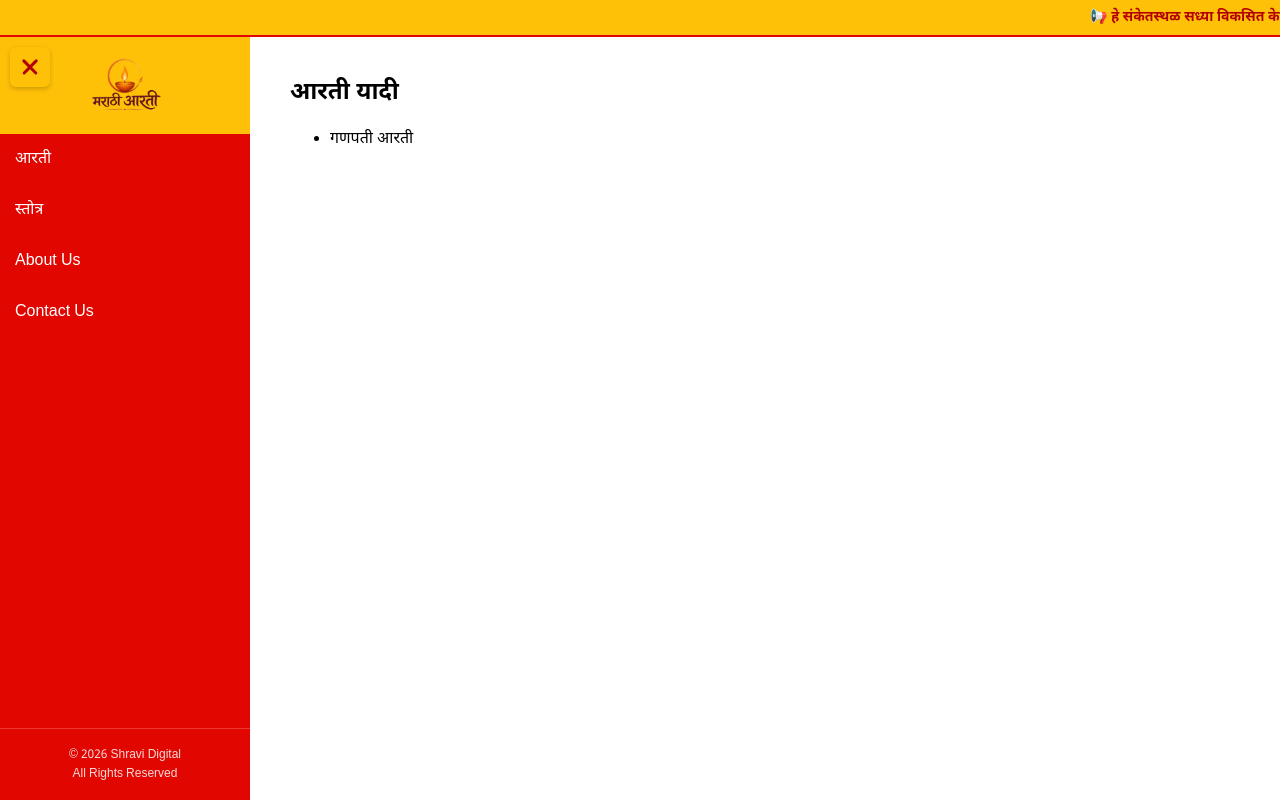
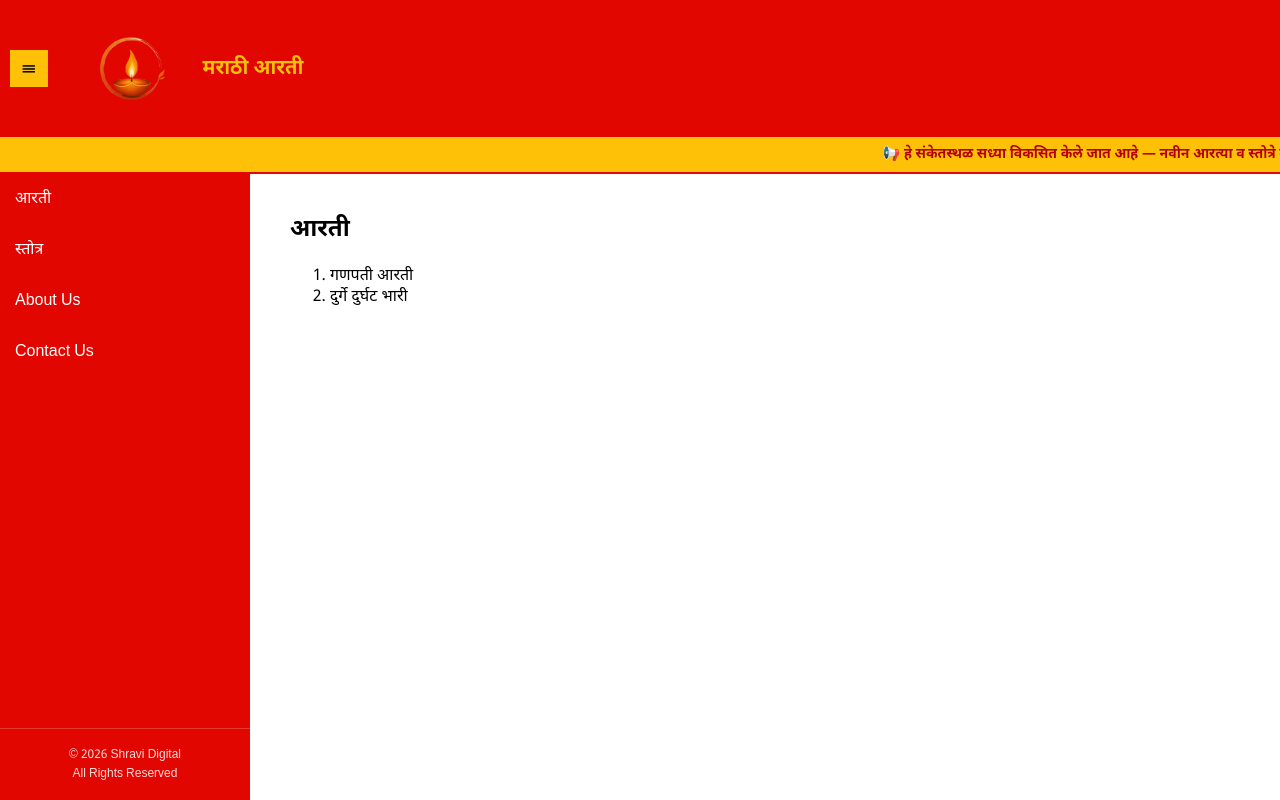
Before and after one commit to shirish-d/SampleReactApp, a React (Create React App) app: page / in a window 1280 px wide. Built offline with nearby package versions, Linux system fonts and the light colour scheme.

Commit message:
feat: update Marathi translations and enhance logo integration in Navbar

```diff
--- a/public/index.html
+++ b/public/index.html
@@ -8,9 +8,9 @@
     <meta name="theme-color" content="#E10600" />
     <meta
       name="description"
-      content="आरती आणि स्तोत्र संग्रह"
+      content="मराठी आरती आणि स्तोत्र संग्रह"
     />
-    <title>आरती संग्रह</title>
+    <title>मराठी आरती</title>
   </head>
   <body>
     <noscript>You need to enable JavaScript to run this app.</noscript>
--- a/src/App.tsx
+++ b/src/App.tsx
@@ -2,6 +2,7 @@ import React, { useState } from "react";
 import Sidebar from "./components/Sidebar";
 import AratiPage from "./pages/AratiPage";
 import "./styles.css";
+import Navbar from "./components/Navbar";
 
 const App: React.FC = () => {
   const [menu, setMenu] = useState("Arati");
@@ -19,13 +20,14 @@ const App: React.FC = () => {
 
   return (
     <div className="app-container">
+      <Navbar onToggleMenu={() => setIsOpen(!isOpen)} />
       <div className="ticker-banner">
         <div className="ticker-text">
           📢 हे संकेतस्थळ सध्या विकसित केले जात आहे — नवीन आरत्या व स्तोत्रे लवकरच जोडली जातील.
         </div>
       </div>
       <div className="app">
-        <button
+        {/* <button
           className={`toggle-btn ${isOpen ? "open" : ""}`}
           onClick={() => setIsOpen(!isOpen)}
           aria-label="Toggle Menu"
@@ -33,7 +35,7 @@ const App: React.FC = () => {
           <span className="hamburger-bar"></span>
           <span className="hamburger-bar"></span>
           <span className="hamburger-bar"></span>
-        </button>
+        </button> */}
         <Sidebar isOpen={isOpen} onSelectMenu={setMenu} />
         <div className="content">{renderPage()}</div>
       </div>
--- a/src/components/AratiList.tsx
+++ b/src/components/AratiList.tsx
@@ -8,14 +8,15 @@ interface AratiListProps {
 const AratiList: React.FC<AratiListProps> = ({ aratis, onSelectArati }) => {
   return (
     <div>
-      <h2>आरती यादी</h2>
-      <ul>
-        {aratis.map((name) => (
+      <h2>आरती</h2>
+      <ol>
+        {aratis.map((name) =>
+        (
           <li key={name} onClick={() => onSelectArati(name)}>
             {name}
           </li>
         ))}
-      </ul>
+      </ol>
     </div>
   );
 };
--- a/src/components/Navbar.css
+++ b/src/components/Navbar.css
@@ -2,8 +2,25 @@
   display: flex;
   align-items: center;
   background-color: #E10600;
-  color: white;
+  color: #FFC107;
   padding: 10px;
+}
+
+.navbar .logo {
+  padding: 15px 20px;
+  text-align: center;
+  display: flex;
+  justify-content: center;
+  align-items: center;
+}
+
+.navbar .logo .logo-img {
+  max-width: 100px;
+  max-height: 100px;
+  width: auto;
+  height: auto;
+  object-fit: contain;
+  display: block;
 }
 
 .menu-toggle {
--- a/src/components/Navbar.tsx
+++ b/src/components/Navbar.tsx
@@ -11,7 +11,14 @@ const Navbar: React.FC<NavbarProps> = ({ onToggleMenu }) => {
       <button className="menu-toggle" onClick={onToggleMenu}>
         ☰
       </button>
-      <h1 className="navbar-title">आरती अॅप</h1>
+      <div className="logo">
+        <img
+          src={`${process.env.PUBLIC_URL}/MarathiArati_small_logo.png`}
+          alt="Marathi Arati Logo"
+          className="logo-img"
+        />
+      </div>
+      <h1 className="navbar-title">मराठी आरती</h1>
     </nav>
   );
 };
--- a/src/components/Sidebar.css
+++ b/src/components/Sidebar.css
@@ -13,24 +13,6 @@
 
 .sidebar.open {
   margin-left: 0; /* Visible when open */
-}
-
-.sidebar .logo {
-  padding: 15px 20px;
-  background-color: #FFC107; /* Yellow theme */
-  text-align: center;
-  display: flex;
-  justify-content: center;
-  align-items: center;
-}
-
-.sidebar .logo .logo-img {
-  max-width: 100px;
-  max-height: 100px;
-  width: auto;
-  height: auto;
-  object-fit: contain;
-  display: block;
 }
 
 .sidebar ul {
--- a/src/components/Sidebar.tsx
+++ b/src/components/Sidebar.tsx
@@ -9,13 +9,6 @@ interface SidebarProps {
 const Sidebar: React.FC<SidebarProps> = ({ isOpen, onSelectMenu }) => {
   return (
     <div className={`sidebar ${isOpen ? "open" : ""}`}>
-      <div className="logo">
-        <img
-          src={`${process.env.PUBLIC_URL}/MarathiArati_logo.png`}
-          alt="Marathi Arati Logo"
-          className="logo-img"
-        />
-      </div>
       <ul>
         <li onClick={() => onSelectMenu("Arati")}>आरती</li>
         <li onClick={() => onSelectMenu("Stotra")}>स्तोत्र</li>
--- a/src/data/aratis.ts
+++ b/src/data/aratis.ts
@@ -1,7 +1,42 @@
 export const ARATIS: Record<string, string> = {
-  "गणपती आरती": `
-  सुखकर्ता दुःखहर्ता वार्ता विघ्नाची।
-  नुरवी पुरवी प्रेम कृपा जयाची॥
+  "गणपती आरती":
+  `
+  सुखकर्ता दुःखहर्ता वार्ता विघ्नाची ।
+  नुरवी पुरवी प्रेम कृपा जयाची ॥
+  सर्वांगी सुंदर उटि शेंदुराची ।
+  कंठी झळके माळ मुक्ताफळांची ॥१॥
+
+  जय देव जय देव जय मंगलमूर्ती ।
+  दर्शनमात्रे मनकामना पुरती ॥ध्रु॥
+
+  रत्नखचित फरा तुज गौरीकुमरा ।
+  चंदनाची उटी कुंकुमकेशरा ॥
+  हिरेजडीत मुकुुट शोभतो बरा ।
+  रुणझुणती नूपरें चरणीं घागरिया ॥२॥
+
+  लंबोदर पीतांबर फणिवरबंधना ।
+  सरळ सोंड वक्रतुंड त्रिनयना ॥
+  दास रामाचा वाट पाहे सदना ।
+  संकटीं पावावें निर्वाणीं रक्षावें सुरवर वंदना ॥ ३ ॥
   `,
-  // Add more aratis here...
+  "दुर्गे दुर्घट भारी":
+  `
+  दुर्गे दुर्घट भारी तुजविण संसारी ।
+  अनाथनाथे अंबे करुणा विस्तारी ।।
+  वारी वारी जन्ममरणाते वारी ।
+  हारी पडलो आता संकट निवारी ।। १ ।।
+
+  जय देवी जय देवी महिषासुरमथनी ।
+  सुरवरईश्वर-वरदे तारक संजीवनी ।। धृ ।।
+
+  त्रिभुवन भुवनी पहाता तुज ऐसी नाही ।
+  चारी श्रमले परंतु न बोलवे काही ।।
+  साही विवाद करिता पडले प्रवाही ।
+  ते तू भक्तालागी पावसी लवलाही ।। २ ।।
+
+  प्रसन्नवदने प्रसन्न होसी निजदासां ।
+  क्लेशांपासुनी सोडवी तोडी भवपाशा ।।
+  अंबे तुजवाचून कोण पुरवील आशा ।
+  नरहरि तल्लीन झाला पदपंकजलेशा ।। ३ ।।
+  `
 };
--- a/src/pages/AratiPage.tsx
+++ b/src/pages/AratiPage.tsx
@@ -7,9 +7,11 @@ const AratiPage: React.FC = () => {
 
   return (
     <div>
-      {!selectedArati ? (
+      {!selectedArati ?
+      (
         <AratiList aratis={Object.keys(ARATIS)} onSelectArati={setSelectedArati} />
-      ) : (
+      ) :
+      (
         <div>
           <h2>{selectedArati}</h2>
           <pre style={{ fontFamily: "Noto Sans Devanagari, serif" }}>
```
